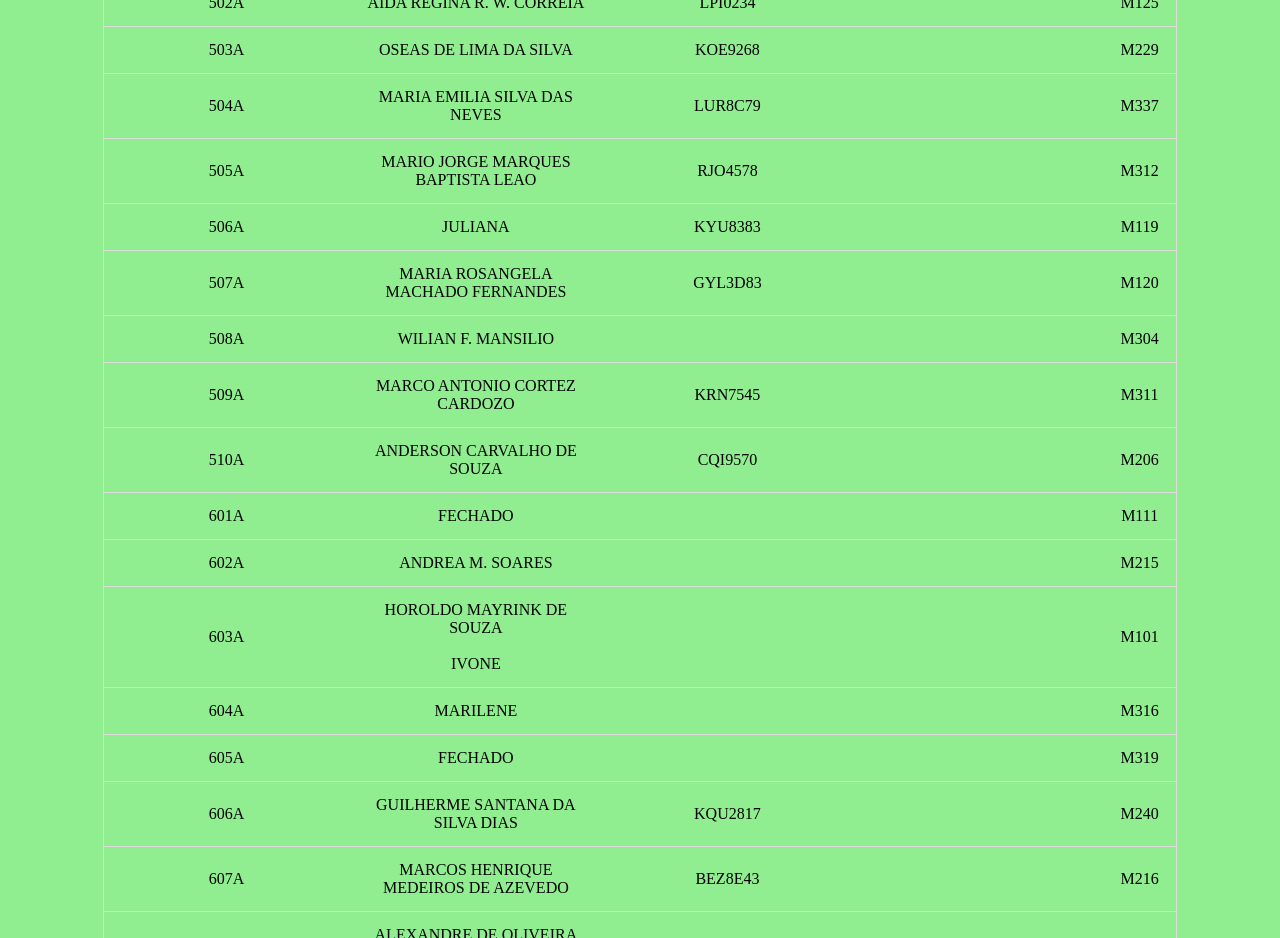
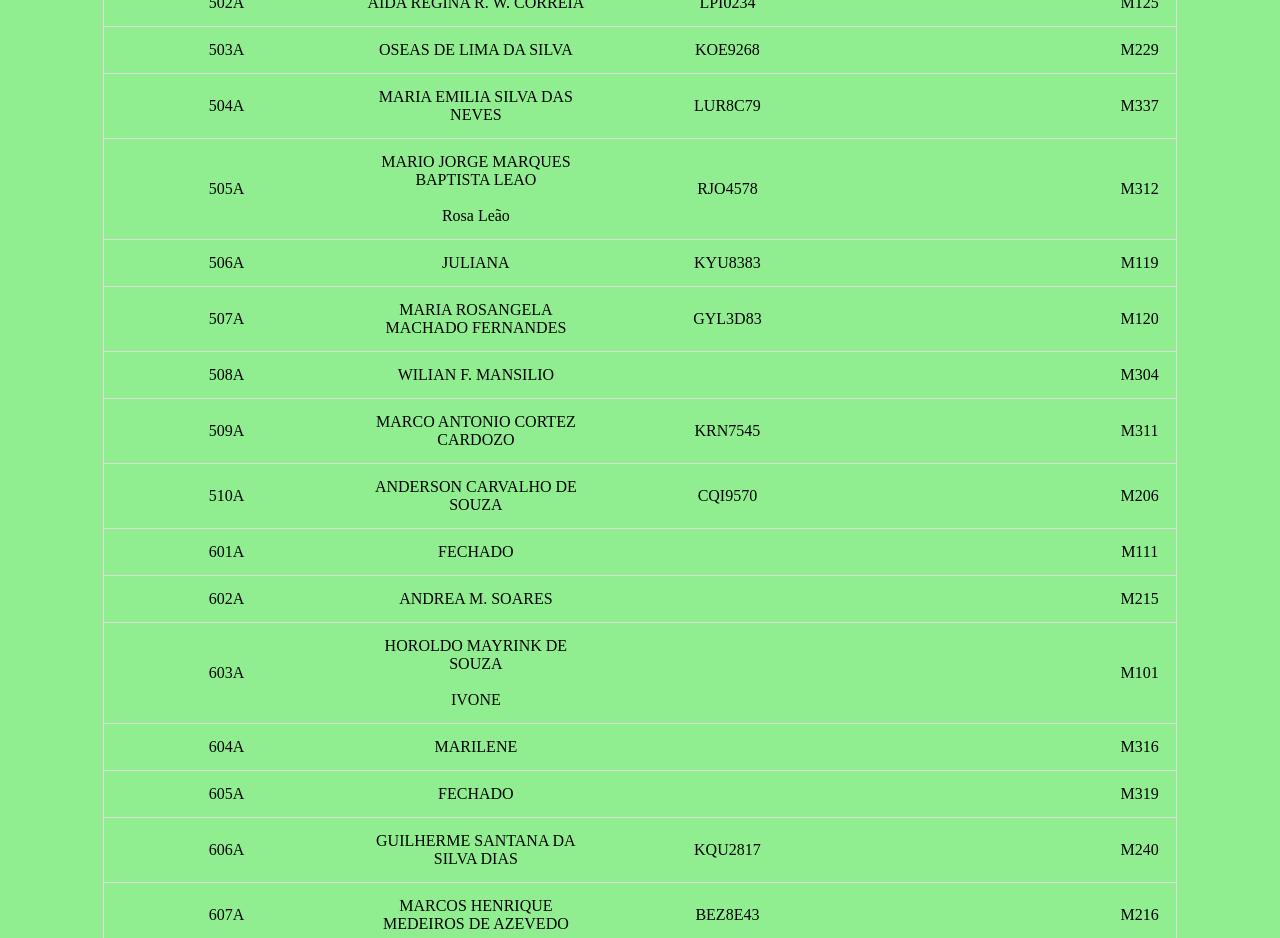
Before and after one commit to ozeiasbest/portaria, a plain HTML site: page 01.html in a window 1280 px wide. Shown: the part 2640-3578 px from the top of the page. Drawn offline with Linux system fonts and the light colour scheme.

Commit message:
Update 01.html

```diff
--- a/01.html
+++ b/01.html
@@ -791,7 +791,8 @@ Katia Regina
 <tr>
 <td>505A</a></td>
 
-<td>   MARIO JORGE MARQUES BAPTISTA LEAO  <br>
+<td>   MARIO JORGE MARQUES BAPTISTA LEAO
+<br><br> Rosa Leão
 </td>
 
 <td> RJO4578   </td>
```
